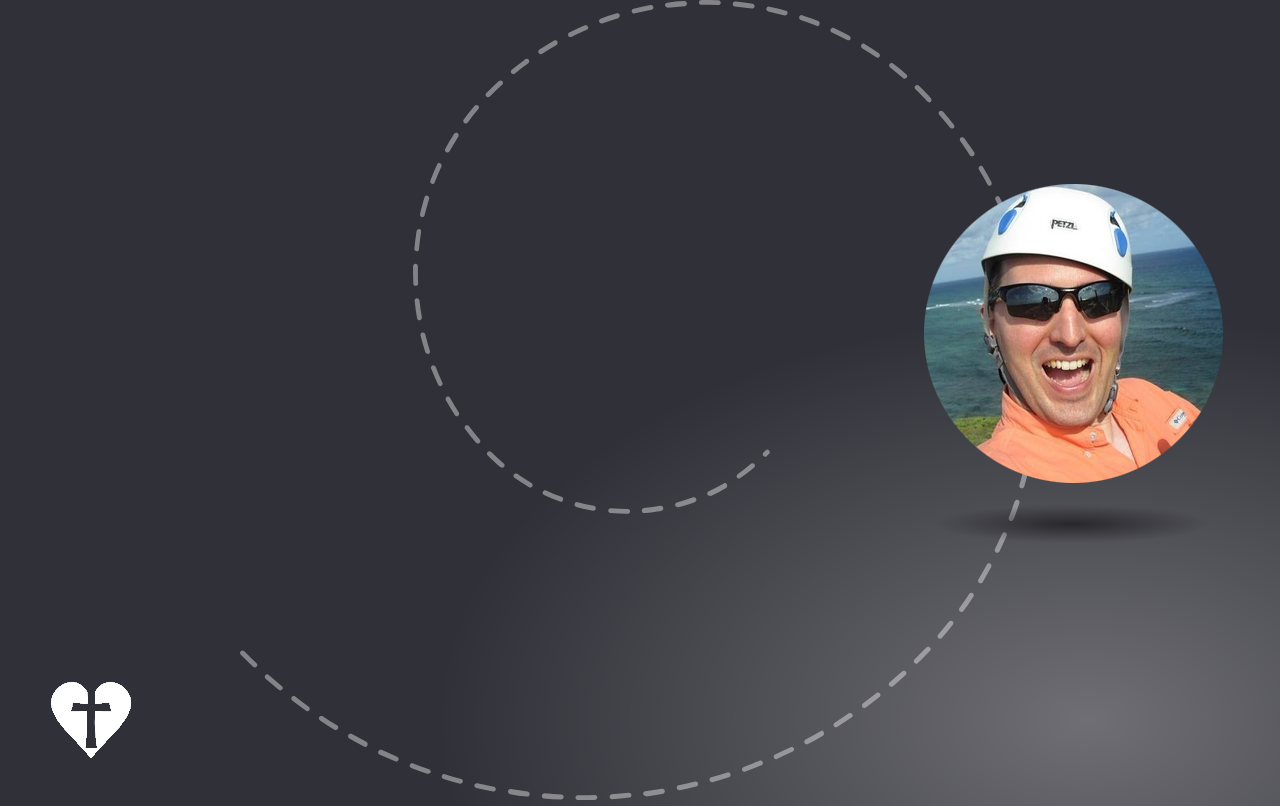
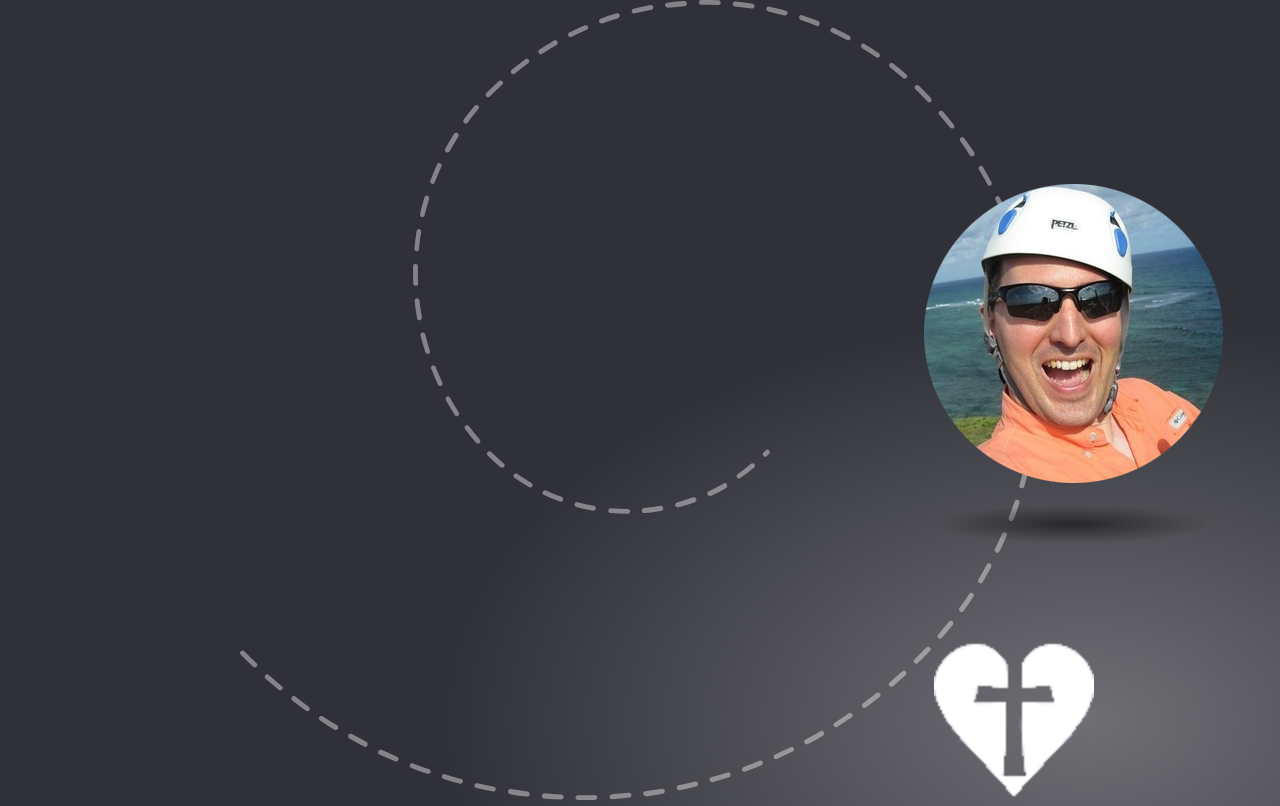
Before and after one commit to tdunnington/churchtvs, a plain HTML site: page profile/profile-bhall.html in a window 1280 px wide. Shown: the top 806 px of the page. Drawn offline with Linux system fonts and the light colour scheme.

Commit message:
Add files via upload

```diff
--- a/profile/profile.css
+++ b/profile/profile.css
@@ -338,11 +338,11 @@ body{
 #bbc {
 	opacity:1;
 	width:10%;
-	height:10%;
+	height:20%;
 	left:5%;
-	top:85%;
+	top:80%;
 	z-index:5;
-	margin-left:-1%;
+	margin-left:68%;
 	position:absolute;
 	z-index:5;
 }
```
